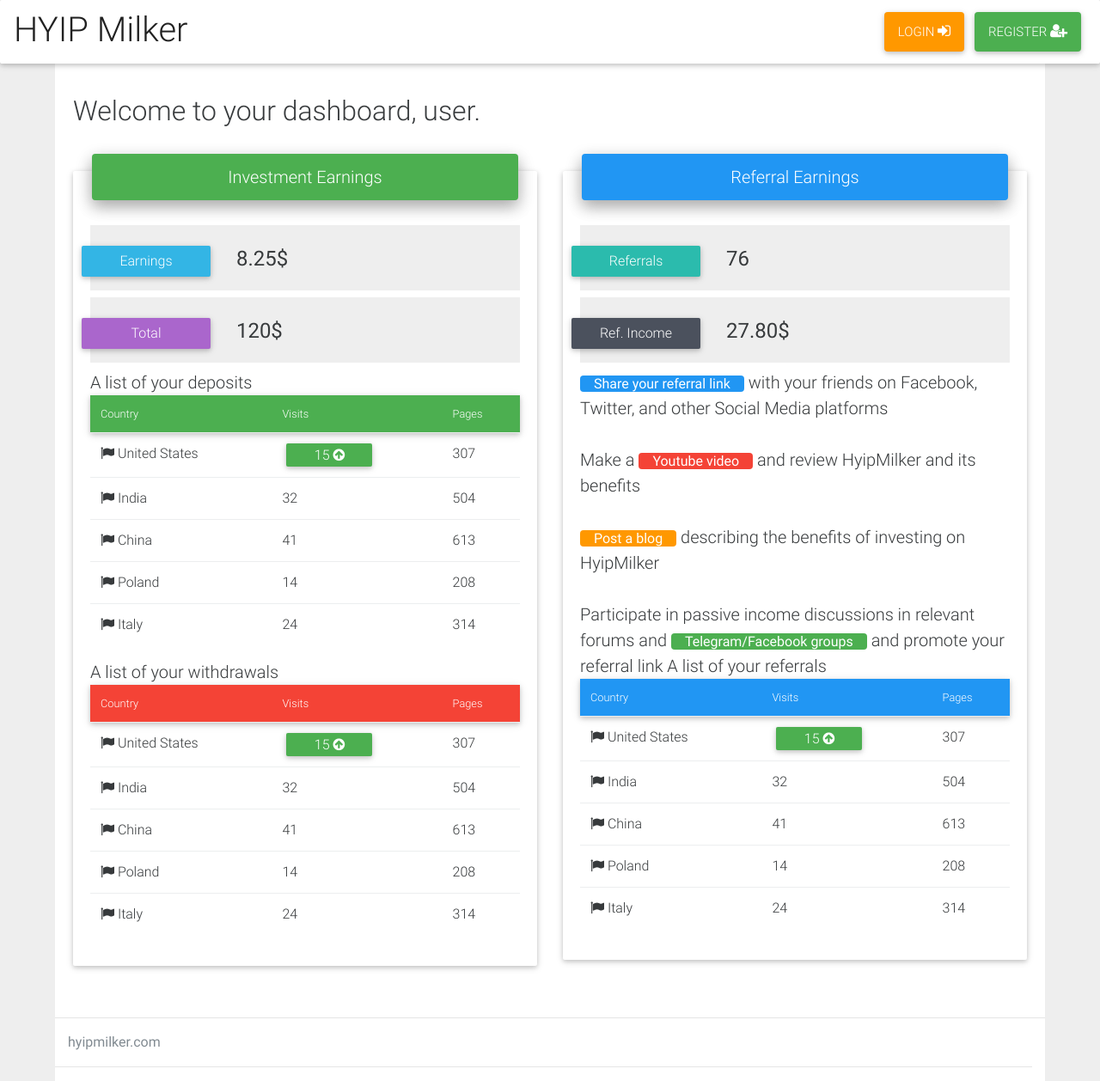
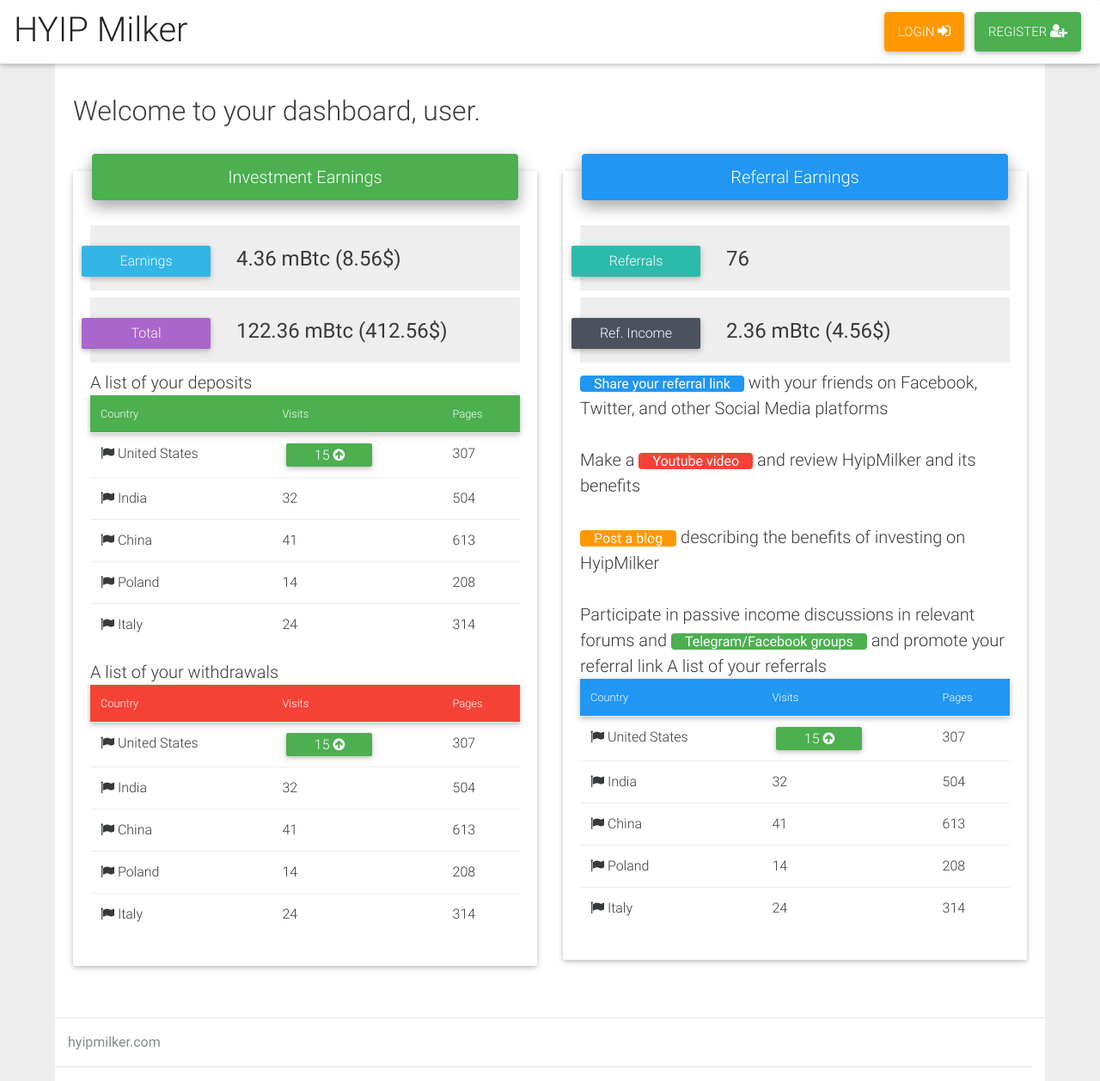
Before and after one commit to hm-gthb/hm-gthb.github.io, a Jekyll site: the page built from dashboard.html, in a window 1280 px wide and 1258 px high. Shown: the whole window at 86% size. Built offline with Jekyll 4.4.1, drawn with Linux system fonts in a browser that asks for light colours; nearby versions of some CDN libraries.

Commit message:
Update dashboard.html

```diff
--- a/dashboard.html
+++ b/dashboard.html
@@ -22,8 +22,8 @@
 
               <div class="card-block lead">
 
-                <h4 class="pb-1" style = "background-color:#eee"><span class="tag huge-tag info-color mt-2 mr-2" style="margin-left:-10px">Earnings</span> 8.25$</h4>
-                <h4 class="pb-1" style = " background-color:#eee"><span class="tag huge-tag secondary-color mt-2 mr-2" style="margin-left:-10px">Total</span> 120$</h4>
+                <h4 class="pb-1" style = "background-color:#eee"><span class="tag huge-tag info-color mt-2 mr-2" style="margin-left:-10px">Earnings</span>   4.36 mBtc (8.56$)</h4>
+                <h4 class="pb-1" style = " background-color:#eee"><span class="tag huge-tag secondary-color mt-2 mr-2" style="margin-left:-10px">Total</span>   122.36 mBtc (412.56$)</h4>
 
                 <hr />
                 A list of your deposits
@@ -124,7 +124,7 @@
               <div class="card-block lead">
 
                 <h4 class="pb-1" style = "background-color:#eee"><span class="tag huge-tag default-color mt-2 mr-2" style="margin-left:-10px">Referrals</span> 76</h4>
-                <h4 class="pb-1" style = "background-color:#eee"><span class="tag huge-tag stylish-color mt-2 mr-2" style="margin-left:-10px">Ref. Income</span>  27.80$</h4>
+                <h4 class="pb-1" style = "background-color:#eee"><span class="tag huge-tag stylish-color mt-2 mr-2" style="margin-left:-10px">Ref. Income</span>  2.36 mBtc (4.56$)</h4>
 
                 <b class = "rounded blue px-1 text-white small">Share your referral link</b> with your friends on Facebook, Twitter, and other Social Media platforms
                 <br>
```
